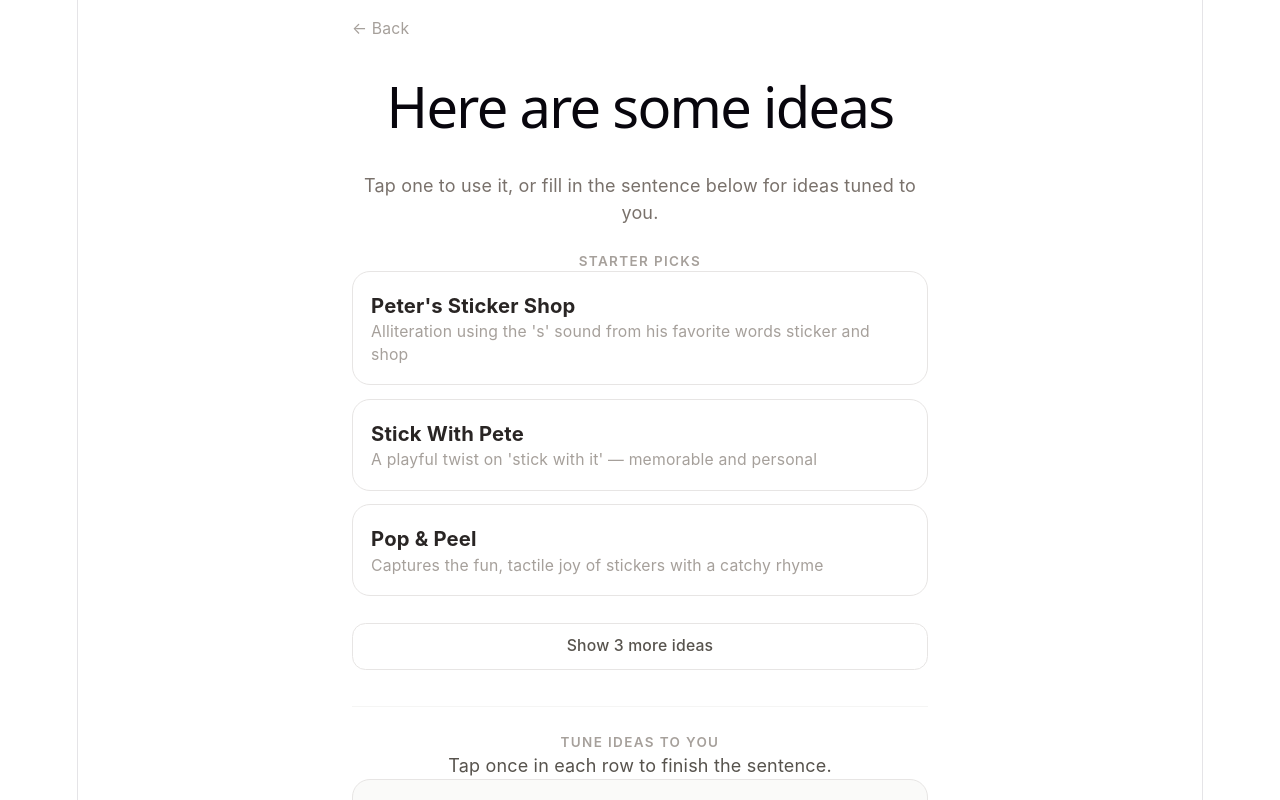
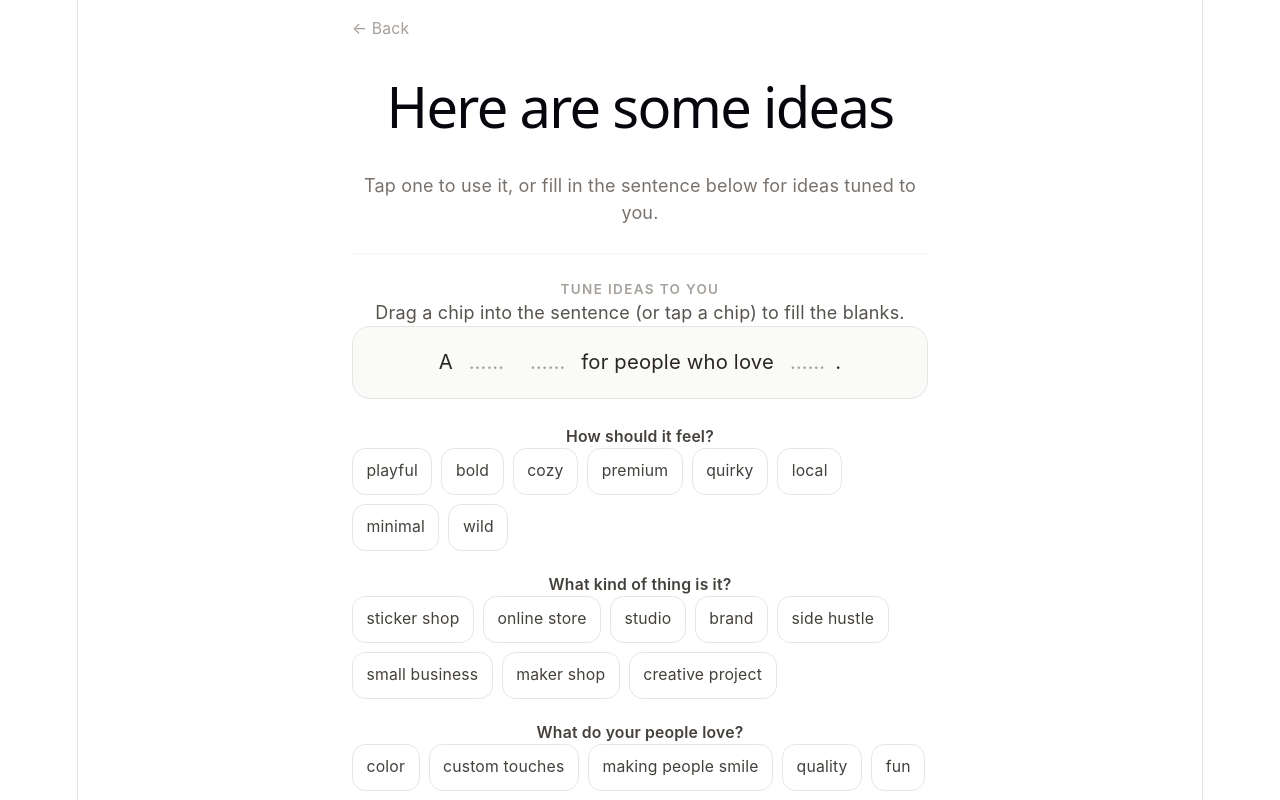
Before and after one commit to rknm-cell/studious-winner, a React (Vite) app: page / in a window 1280 px wide. Both pictures are taken after a click on the button "Help me brainstorm". Shown: the top 800 px of the page. Built offline with nearby package versions, Linux system fonts and the light colour scheme.

Commit message:
hid started projects

```diff
--- a/src/BusinessNamingFlow.jsx
+++ b/src/BusinessNamingFlow.jsx
@@ -54,11 +54,7 @@ const MOCK_NAMES = [
   },
 ];
 
-function starterBatch(offset) {
-  return [0, 1, 2].map((i) => MOCK_NAMES[(offset + i) % MOCK_NAMES.length]);
-}
-
-function MadLibWordBank({ label, value, options, onPick }) {
+function MadLibWordBank({ label, value, options, onPick, slotKey }) {
   return (
     <div className="mb-5">
       <p className="text-sm font-semibold text-stone-700 mb-2">{label}</p>
@@ -68,6 +64,18 @@ function MadLibWordBank({ label, value, options, onPick }) {
             key={opt}
             type="button"
             onClick={() => onPick(opt)}
+            draggable
+            onDragStart={(e) => {
+              try {
+                e.dataTransfer.setData(
+                  "text/plain",
+                  JSON.stringify({ slot: slotKey, value: opt })
+                );
+                e.dataTransfer.effectAllowed = "move";
+              } catch {
+                // Ignore; drag/drop may not be supported in this environment.
+              }
+            }}
             className={`rounded-xl border px-3 py-2.5 text-left text-sm transition-all ${
               value === opt
                 ? "border-red-500 bg-red-500 text-white"
@@ -143,13 +151,33 @@ function StepBrainstorm({ onBack, onSelect }) {
   const [biz, setBiz] = useState(null);
   const [love, setLove] = useState(null);
   const [extraNote, setExtraNote] = useState("");
-  const [starterOffset, setStarterOffset] = useState(0);
   const [tailored, setTailored] = useState(null);
   const [tailorIndex, setTailorIndex] = useState(0);
   const [loading, setLoading] = useState(false);
   const [showOptionalNote, setShowOptionalNote] = useState(false);
+  const [dragOverSlot, setDragOverSlot] = useState(null); // "vibe" | "biz" | "love" | null
 
-  const starters = starterBatch(starterOffset);
+  const pickSlotValue = (slot, value) => {
+    if (slot === "vibe") setVibe(value);
+    else if (slot === "biz") setBiz(value);
+    else if (slot === "love") setLove(value);
+  };
+
+  const handleSlotDrop = (targetSlot, e) => {
+    e.preventDefault();
+    setDragOverSlot(null);
+
+    const raw = e.dataTransfer.getData("text/plain");
+    if (!raw) return;
+
+    try {
+      const parsed = JSON.parse(raw);
+      if (!parsed || parsed.slot !== targetSlot) return;
+      pickSlotValue(targetSlot, parsed.value);
+    } catch {
+      // Ignore invalid drag payload
+    }
+  };
 
   const madLibComplete = Boolean(vibe && biz && love);
   const canTailor = madLibComplete || extraNote.trim().length > 0;
@@ -187,50 +215,73 @@ function StepBrainstorm({ onBack, onSelect }) {
         </p>
       </div>
 
-      {/* Instant starter ideas (no input required) */}
-      <p className="text-xs font-semibold tracking-widest text-stone-400 uppercase mb-3">
-        Starter picks
-      </p>
-      <div className="flex flex-col gap-3 mb-6">
-        {starters.map((idea) => (
-          <button
-            key={`${starterOffset}-${idea.name}`}
-            type="button"
-            onClick={() => onSelect(idea.name)}
-            className="w-full text-left rounded-2xl border border-stone-200 bg-white p-4 hover:border-stone-300 hover:bg-stone-50 transition-all"
-          >
-            <p className="font-bold text-stone-800 text-lg">{idea.name}</p>
-            <p className="text-stone-400 text-sm mt-1">{idea.reason}</p>
-          </button>
-        ))}
-      </div>
-      <button
-        type="button"
-        onClick={() => setStarterOffset((o) => o + 3)}
-        className="w-full mb-8 py-2.5 text-sm font-medium text-stone-600 border border-stone-200 rounded-xl hover:bg-stone-50 transition-colors"
-      >
-        Show 3 more ideas
-      </button>
-
       {/* Mad-lib refine */}
       <div className="border-t border-stone-100 pt-6">
         <p className="text-xs font-semibold tracking-widest text-stone-400 uppercase mb-2">
           Tune ideas to you
         </p>
         <p className="text-stone-600 text-base mb-4">
-          Tap once in each row to finish the sentence.
+          Drag a chip into the sentence (or tap a chip) to fill the blanks.
         </p>
 
         <div className="rounded-2xl border border-stone-200 bg-stone-50 px-4 py-4 mb-6 text-center text-stone-800 text-lg leading-relaxed">
           A{" "}
-          <span className={vibe ? "font-bold text-red-600" : "text-stone-400"}>
+          <span
+            onDragOver={(e) => e.preventDefault()}
+            onDragEnter={() => setDragOverSlot("vibe")}
+            onDragLeave={() =>
+              setDragOverSlot((s) => (s === "vibe" ? null : s))
+            }
+            onDrop={(e) => handleSlotDrop("vibe", e)}
+            role="button"
+            tabIndex={0}
+            className={`inline-flex items-center px-2 rounded-lg border transition-colors ${
+              vibe
+                ? "border-red-500 bg-white text-red-600 font-bold"
+                : dragOverSlot === "vibe"
+                  ? "border-red-300 bg-red-50 text-stone-600"
+                  : "border-transparent bg-stone-50 text-stone-400"
+            }`}
+          >
             {vibe ?? "……"}
           </span>{" "}
-          <span className={biz ? "font-bold text-red-600" : "text-stone-400"}>
+          <span
+            onDragOver={(e) => e.preventDefault()}
+            onDragEnter={() => setDragOverSlot("biz")}
+            onDragLeave={() =>
+              setDragOverSlot((s) => (s === "biz" ? null : s))
+            }
+            onDrop={(e) => handleSlotDrop("biz", e)}
+            role="button"
+            tabIndex={0}
+            className={`inline-flex items-center px-2 rounded-lg border transition-colors ${
+              biz
+                ? "border-red-500 bg-white text-red-600 font-bold"
+                : dragOverSlot === "biz"
+                  ? "border-red-300 bg-red-50 text-stone-600"
+                  : "border-transparent bg-stone-50 text-stone-400"
+            }`}
+          >
             {biz ?? "……"}
           </span>{" "}
           for people who love{" "}
-          <span className={love ? "font-bold text-red-600" : "text-stone-400"}>
+          <span
+            onDragOver={(e) => e.preventDefault()}
+            onDragEnter={() => setDragOverSlot("love")}
+            onDragLeave={() =>
+              setDragOverSlot((s) => (s === "love" ? null : s))
+            }
+            onDrop={(e) => handleSlotDrop("love", e)}
+            role="button"
+            tabIndex={0}
+            className={`inline-flex items-center px-2 rounded-lg border transition-colors ${
+              love
+                ? "border-red-500 bg-white text-red-600 font-bold"
+                : dragOverSlot === "love"
+                  ? "border-red-300 bg-red-50 text-stone-600"
+                  : "border-transparent bg-stone-50 text-stone-400"
+            }`}
+          >
             {love ?? "……"}
           </span>
           .
@@ -240,19 +291,22 @@ function StepBrainstorm({ onBack, onSelect }) {
           label="How should it feel?"
           value={vibe}
           options={MAD_VIBE}
-          onPick={setVibe}
+          onPick={(v) => setVibe(v)}
+          slotKey="vibe"
         />
         <MadLibWordBank
           label="What kind of thing is it?"
           value={biz}
           options={MAD_BUSINESS}
-          onPick={setBiz}
+          onPick={(v) => setBiz(v)}
+          slotKey="biz"
         />
         <MadLibWordBank
           label="What do your people love?"
           value={love}
           options={MAD_LOVE}
-          onPick={setLove}
+          onPick={(v) => setLove(v)}
+          slotKey="love"
         />
 
         {!showOptionalNote ? (
```
